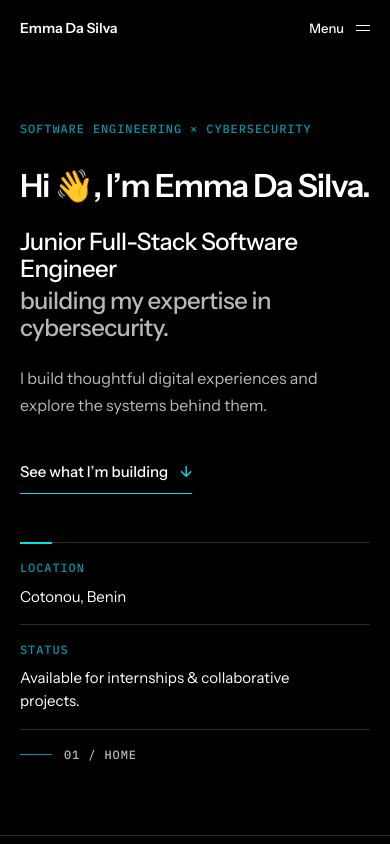
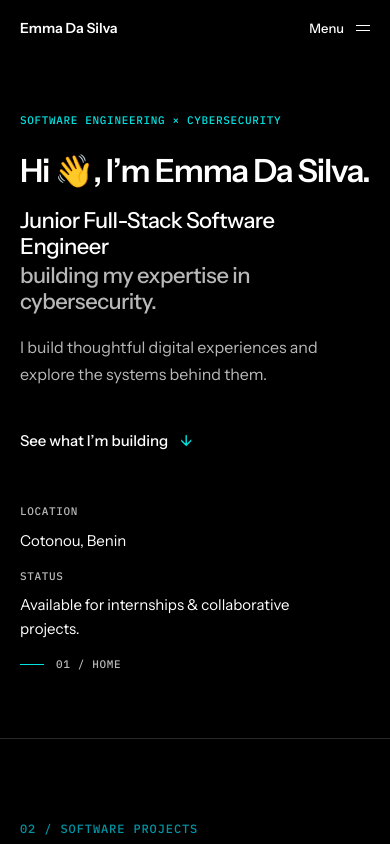
Before and after one commit to emma-dasilva-dev/emma-dasilva-portfolio, a Next.js app: page /en in a window 390 px wide. Shown: the top 844 px of the page. Built offline with nearby package versions, Linux system fonts and the light colour scheme.

Commit message:
style: simplify hero into dark minimal editorial layout

```diff
--- a/src/components/sections/Hero.module.css
+++ b/src/components/sections/Hero.module.css
@@ -1,9 +1,5 @@
 .hero {
-  position: relative;
-  display: flex;
-  align-items: center;
-  padding-block: clamp(var(--space-16), 9vw, var(--space-28));
-  overflow: clip;
+  padding-block: clamp(var(--space-16), 8vw, var(--space-24));
 }
 
 .container {
@@ -15,25 +11,21 @@
 
 .content {
   grid-column: 1 / span 8;
-  display: flex;
-  flex-direction: column;
-  align-items: flex-start;
 }
 
 .eyebrow,
 .metaLabel,
 .sectionMarker {
   font-family: var(--font-mono);
-  font-size: 0.75rem;
+  font-size: 0.6875rem;
   font-weight: 500;
-  line-height: 1.45;
-  letter-spacing: 0.075em;
+  letter-spacing: 0.06em;
   text-transform: uppercase;
 }
 
 .eyebrow {
-  margin: 0 0 var(--space-12);
-  color: var(--color-accent-secondary);
+  margin: 0 0 var(--space-8);
+  color: var(--color-accent);
 }
 
 .introduction {
@@ -44,7 +36,7 @@
   margin: 0;
   max-width: 18ch;
   color: var(--color-text);
-  font-size: clamp(2rem, 4.1vw, 3rem);
+  font-size: clamp(2rem, 4vw, 3rem);
   font-weight: 600;
   line-height: 1.08;
   letter-spacing: -0.035em;
@@ -58,11 +50,11 @@
   display: flex;
   flex-direction: column;
   gap: var(--space-1);
-  margin: var(--space-6) 0 0;
+  margin: var(--space-5, 1.25rem) 0 0;
   max-width: 25ch;
-  font-size: clamp(1.5rem, 3vw, 2.25rem);
+  font-size: clamp(1.375rem, 2.8vw, 2.125rem);
   font-weight: 500;
-  line-height: 1.14;
+  line-height: 1.16;
   letter-spacing: -0.025em;
 }
 
@@ -76,9 +68,9 @@
 
 .supportingCopy {
   max-width: 37rem;
-  margin: var(--space-8) 0 0;
+  margin: var(--space-6) 0 0;
   color: var(--color-text-muted);
-  font-size: clamp(1rem, 1.5vw, 1.125rem);
+  font-size: clamp(1rem, 1.4vw, 1.125rem);
   line-height: 1.65;
 }
 
@@ -87,15 +79,12 @@
   align-items: center;
   gap: var(--space-3);
   min-height: 44px;
-  margin-top: 2.5rem;
+  margin-top: var(--space-8);
   color: var(--color-text);
   font-size: 0.9375rem;
   font-weight: 500;
   text-decoration: none;
-  border-bottom: 1px solid var(--color-accent);
-  transition:
-    color var(--motion-fast) var(--ease-standard),
-    border-color var(--motion-fast) var(--ease-standard);
+  transition: color var(--motion-fast) var(--ease-standard);
 }
 
 .ctaArrow {
@@ -103,7 +92,8 @@
   transition: transform var(--motion-standard) var(--ease-standard);
 }
 
-.cta:hover {
+.cta:hover,
+.cta:focus-visible {
   color: var(--color-accent);
 }
 
@@ -113,23 +103,11 @@
 }
 
 .metaRail {
-  grid-column: 10 / -1;
-  position: relative;
-  display: flex;
-  flex-direction: column;
-  gap: var(--space-8);
-  padding: var(--space-6) 0 0 var(--space-6);
-  border-left: 1px solid var(--color-border);
-}
-
-.metaRail::before {
-  content: "";
-  position: absolute;
-  top: 0;
-  left: -1px;
-  width: 2px;
-  height: var(--space-8);
-  background: var(--color-accent);
+  grid-column: 9 / -1;
+  display: grid;
+  grid-template-columns: 1fr;
+  gap: var(--space-6);
+  padding-left: var(--space-8);
 }
 
 .metaItem {
@@ -139,7 +117,7 @@
 }
 
 .metaLabel {
-  color: var(--color-accent-secondary);
+  color: var(--color-text-muted);
 }
 
 .metaValue {
@@ -153,34 +131,30 @@
   display: flex;
   align-items: center;
   gap: var(--space-3);
-  margin-top: var(--space-4);
+  margin-top: var(--space-2);
   color: var(--color-text-muted);
 }
 
 .markerLine {
-  width: var(--space-8);
+  width: var(--space-6);
   height: 1px;
-  background: var(--color-accent-secondary);
+  background: var(--color-accent);
 }
 
 @media (max-width: 63.9375rem) {
-  .hero {
-    padding-block: var(--space-20);
-  }
-
   .content {
-    grid-column: 1 / span 8;
+    grid-column: 1 / span 7;
   }
 
   .metaRail {
-    grid-column: 9 / -1;
+    grid-column: 8 / -1;
+    padding-left: var(--space-6);
   }
 }
 
 @media (max-width: 47.9375rem) {
   .hero {
-    display: block;
-    padding-block: var(--space-16) 4.5rem;
+    padding-block: var(--space-14, 3.5rem) var(--space-16);
   }
 
   .container {
@@ -188,72 +162,40 @@
   }
 
   .eyebrow {
-    margin-bottom: var(--space-8);
-  }
-
-  .name {
-    max-width: 18ch;
+    margin-bottom: var(--space-6);
   }
 
   .positioning {
-    max-width: 21ch;
+    max-width: 22ch;
   }
 
   .supportingCopy {
-    margin-top: var(--space-6);
-  }
-
-  .cta {
-    margin-top: var(--space-8);
+    margin-top: var(--space-5, 1.25rem);
   }
 
   .metaRail {
     display: grid;
     grid-template-columns: repeat(2, minmax(0, 1fr));
-    gap: 0;
-    margin-top: var(--space-12);
+    gap: var(--space-6);
+    margin-top: var(--space-10, 2.5rem);
     padding: 0;
-    border-top: 1px solid var(--color-border);
-    border-left: 0;
-  }
-
-  .metaRail::before {
-    top: -1px;
-    left: 0;
-    width: var(--space-8);
-    height: 2px;
-  }
-
-  .metaItem {
-    padding: var(--space-4) var(--space-4) var(--space-4) 0;
-  }
-
-  .metaItem + .metaItem {
-    padding-left: var(--space-4);
-    border-left: 1px solid var(--color-border);
   }
 
   .sectionMarker {
     grid-column: 1 / -1;
-    margin: 0;
-    padding-top: var(--space-4);
-    border-top: 1px solid var(--color-border);
+    margin-top: 0;
   }
 }
 
 @media (max-width: 29.9375rem) {
   .metaRail {
     grid-template-columns: 1fr;
-  }
-
-  .metaItem + .metaItem {
-    padding-left: 0;
-    border-top: 1px solid var(--color-border);
-    border-left: 0;
+    gap: var(--space-4);
   }
 }
 
 @media (prefers-reduced-motion: reduce) {
+  .cta,
   .ctaArrow {
     transition: none;
   }
```
